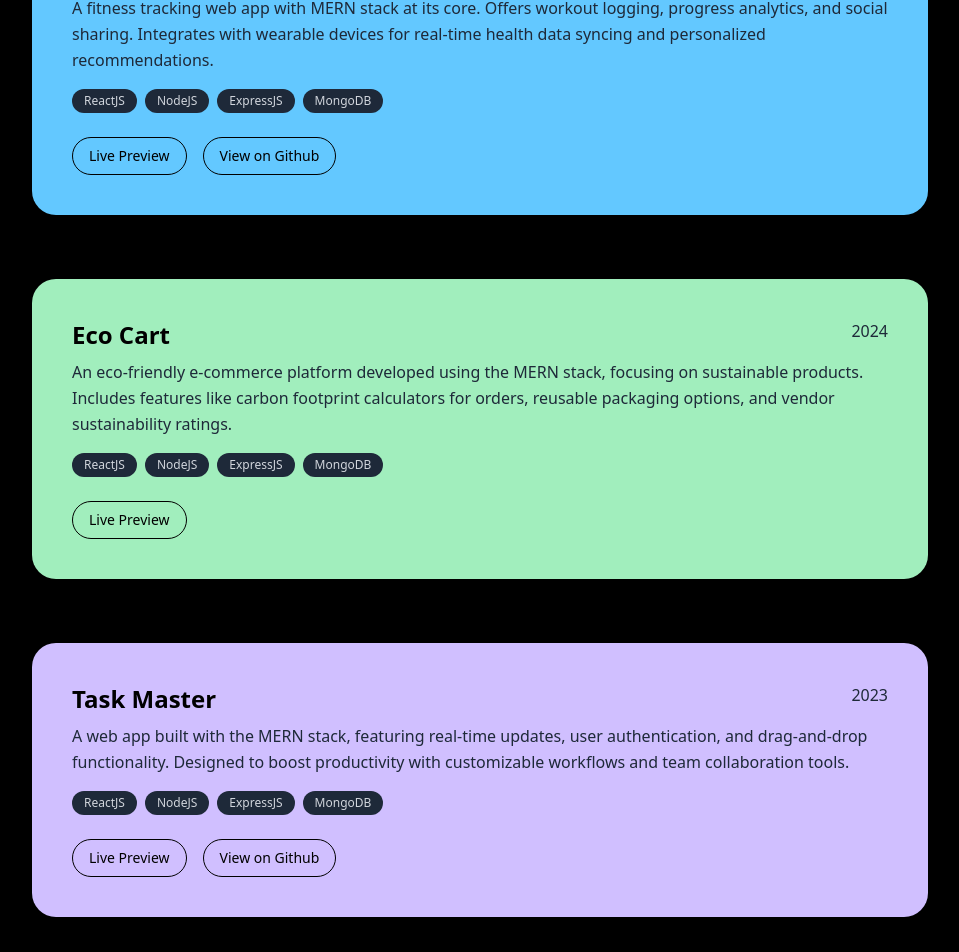
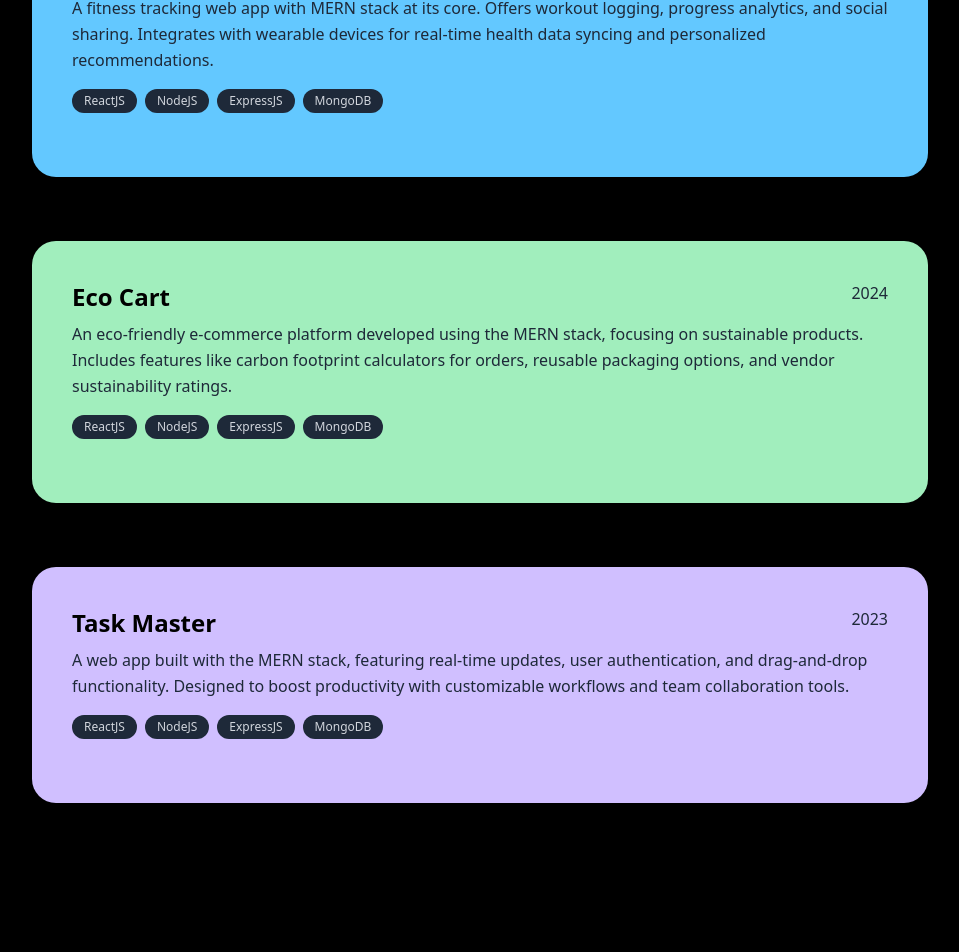
Before and after one commit to guesswhozayn/portfolio, a React (Vite) app: page / in a window 1280 px wide. Shown: the part 1917-2869 px from the top of the page, without its empty margins (160-1119 px from the left). Built offline with nearby package versions, Linux system fonts and the light colour scheme.

Commit message:
removed buttons from project section

```diff
--- a/src/components/Projects.jsx
+++ b/src/components/Projects.jsx
@@ -29,14 +29,6 @@ const Projects = ({ id }) => {
                 </span>
               ))}
             </div>
-            <div className="flex gap-4">
-              <button className="px-4 py-2 border border-black text-black rounded-full text-sm hover:bg-white hover:text-black transition-colors">
-                Live Preview
-              </button>
-              <button className="px-4 py-2 border border-black text-black rounded-full text-sm hover:bg-white hover:text-black transition-colors">
-                View on Github
-              </button>
-            </div>
           </div>
 
           <div className="bg-[#A1EEBD] hover:bg-[#CDFADB] p-10 rounded-3xl group transition duration-300 cursor-pointer">
@@ -61,9 +53,6 @@ const Projects = ({ id }) => {
                 </span>
               ))}
             </div>
-            <button className="px-4 py-2 border border-black text-black rounded-full text-sm hover:bg-white hover:text-black transition-colors">
-              Live Preview
-            </button>
           </div>
 
           <div className="bg-[#D0BFFF] hover:bg-[#DFCCFB] p-10 rounded-3xl group transition duration-300 cursor-pointer">
@@ -87,14 +76,6 @@ const Projects = ({ id }) => {
                 </span>
               ))}
             </div>
-            <div className="flex gap-4">
-              <button className="px-4 py-2 border border-black text-black rounded-full text-sm hover:bg-white hover:text-black transition-colors">
-                Live Preview
-              </button>
-              <button className="px-4 py-2 border border-black text-black rounded-full text-sm hover:bg-white hover:text-black transition-colors">
-                View on Github
-              </button>
-            </div>
           </div>
         </div>
       </section>
```
